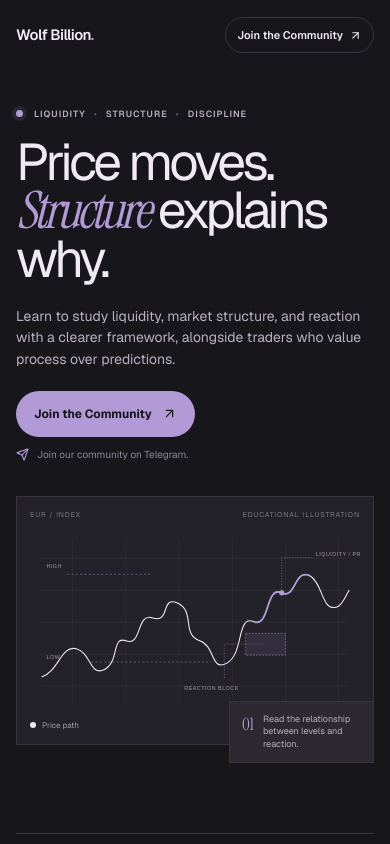
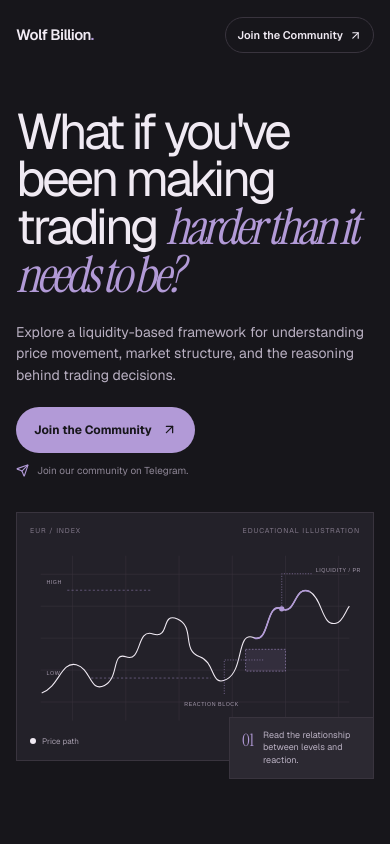
Before and after one commit to blueskyenterprisesinc05-png/trading-education-landing-page, a Next.js app: page / in a window 390 px wide. Shown: the top 844 px of the page. Built offline with nearby package versions, Linux system fonts and the light colour scheme; no server answers.

Commit message:
feat: update responsive styles and font sizes for mobile view
V0-Chat-Id: dq2vfv3Whmi

```diff
--- a/app/layout.tsx
+++ b/app/layout.tsx
@@ -7,8 +7,8 @@ const geist = Geist({ subsets: ['latin'], variable: '--font-geist' })
 const instrument = Instrument_Serif({ subsets: ['latin'], variable: '--font-instrument', weight: '400' })
 
 export const metadata: Metadata = {
-  title: 'YOUR BRAND — Liquidity, Structure, Discipline',
-  description: 'A clearer framework for studying liquidity, market structure, and price reaction.',
+  title: 'Wolf Billion — Liquidity, Structure, Discipline',
+  description: 'Explore a liquidity-based framework for understanding price movement, market structure, and trading decisions.'
 }
 
 export const viewport: Viewport = { colorScheme: 'dark', themeColor: '#17161B', width: 'device-width', initialScale: 1 }
--- a/app/page.tsx
+++ b/app/page.tsx
@@ -64,7 +64,7 @@ export default function Page() {
     <main>
       <nav className="nav shell"><a className="wordmark" href="#top">{brand.name}<span>.</span></a><CommunityLink className="nav-cta" /></nav>
       <section id="top" className="hero shell section-grid">
-        <div className="hero-copy"><p className="eyebrow"><span className="eyebrow-mark" /> LIQUIDITY <b>•</b> STRUCTURE <b>•</b> DISCIPLINE</p><h1>Price moves.<br /><em>Structure</em> explains why.</h1><p className="lede">Learn to study liquidity, market structure, and reaction with a clearer framework, alongside traders who value process over predictions.</p><CommunityLink className="primary-cta" /><p className="micro"><Send aria-hidden="true" /> Join our community on Telegram.</p></div>
+        <div className="hero-copy"><h1>What if you&apos;ve been making trading <em>harder than it needs to be?</em></h1><p className="lede">Explore a liquidity-based framework for understanding price movement, market structure, and the reasoning behind trading decisions.</p><CommunityLink className="primary-cta" /><p className="micro"><Send aria-hidden="true" /> Join our community on Telegram.</p></div>
         <div className="hero-visual"><LiquidityMap /><div className="visual-note"><span>01</span><p>Read the relationship<br />between levels and reaction.</p></div></div>
       </section>
 
```
Also changed, not shown: app/globals.css.
